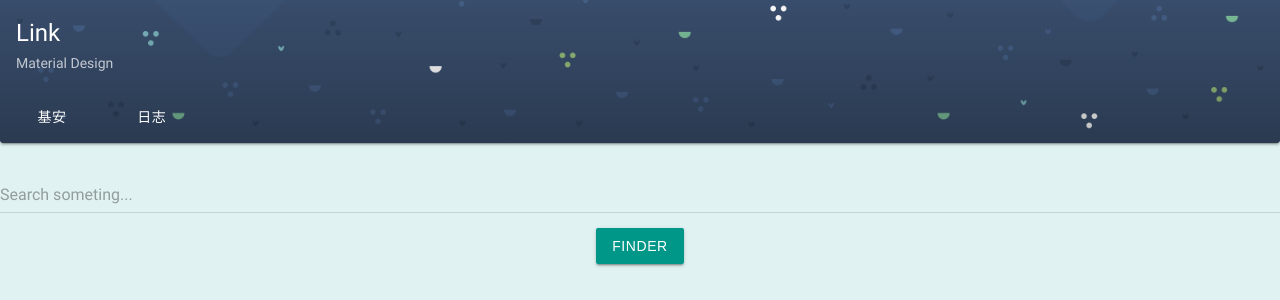
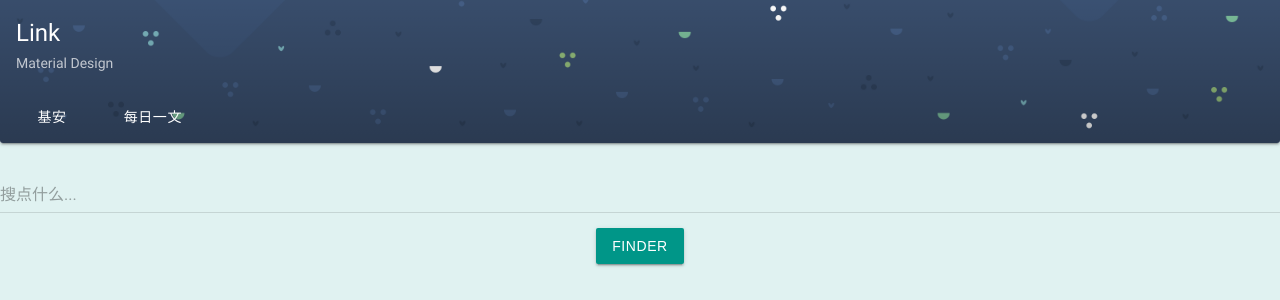
Before and after one commit to link9596/funny, a Jekyll site: the page search/index.html, which Jekyll copies as it is, in a window 1280 px wide. Shown: the part 881-1181 px from the top of the page. Built offline with Jekyll 4.4.1, drawn with Linux system fonts in a browser that asks for light colours.

Commit message:
Update index.html

```diff
--- a/search/index.html
+++ b/search/index.html
@@ -5,7 +5,7 @@
 a{text-decoration:none;
 </style>
 
-<link rel="shortcut icon" type="image/x-icon" href="https://link9596.github.io/funny/img/favicon.ico" media="screen"/>
+<link rel="shortcut icon" type="image/x-icon" href="https://linker.ml/funny/img/favicon.ico" media="screen"/>
 
 </head>
 <head><meta http-equiv="Cache-control" content="no-cache">
@@ -24,7 +24,7 @@
 <div class="mdui-card-media-covered-transparent">
 <div class="mdui-card">
   <div class="mdui-card-media">
-    <img src="https://link9596.github.io/funny/f1/2.png"/>
+    <img src="https://linker.ml/funny/f1/2.png"/>
      <div class="mdui-card-media-covered mdui-card-media-covered-gradient">
 
 
@@ -39,12 +39,12 @@
 
         <a href="http://coolapk.com/" class="mdui-btn mdui-ripple mdui-ripple-white" style="text-decoration: none;">基安</a>
 
-<a href="https://link9596.github.io/funny/happy/" class="mdui-btn mdui-ripple mdui-ripple-white" style="text-decoration: none;">日志</a>
+<a href="https://linker.ml/daily" class="mdui-btn mdui-ripple mdui-ripple-white" style="text-decoration: none;">每日一文</a>
 
 
 
 
-<!--<button class="mdui-btn mdui-ripple mdui-ripple-white"><a href="https://link9596.github.io/funny/happy/" style="color:#ffffff">日志</button> </a>不能用-->
+<!--<button class="mdui-btn mdui-ripple mdui-ripple-white"><a href="" style="color:#ffffff">日志</button> </a>不能用-->
 
 
       </div>
@@ -52,7 +52,7 @@
   </div>
 </div>
 
-<link rel="stylesheet" href="https://link9596.github.io/funny/f1/a.css">
+<link rel="stylesheet" href="https://linker.ml/funny/f1/a.css">
 
 <script src="https://link9596.github.io/funny/f1/a.js"></script>
 
@@ -62,7 +62,7 @@
 
 
 <div class="mdui-textfield mdui-textfield-floating-label">
-  <label class="mdui-textfield-label">Search someting...</label>
+  <div style="width: 80%"><label class="mdui-textfield-label">搜点什么...</label></div>
 
 
                       <input class="mdui-textfield-input" type="text" name="word" maxlength="666" size="17" id="word">
```
